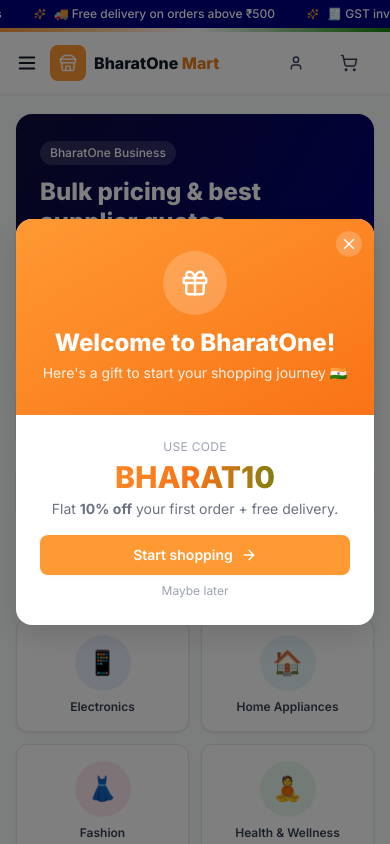
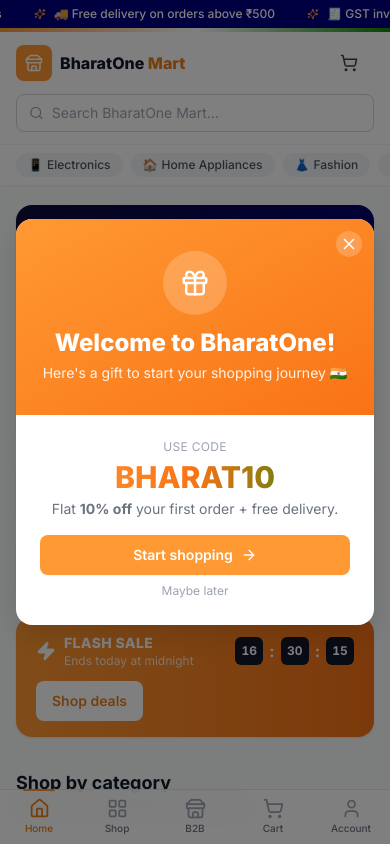
Before and after one commit to citrineglobalindia/bharatone-mart, a React (Vite) app: page / in a window 390 px wide. Shown: the top 844 px of the page. Built offline with nearby package versions, Linux system fonts and the light colour scheme.

Commit message:
Extraordinary mobile UX: bottom tab nav, swipeable carousel, sticky mobile buy bar, filter bottom-sheet, flash-sale countdown, glass header, scroll-to-top

```diff
--- /dev/null
+++ b/src/components/BottomNav.jsx
@@ -0,0 +1,41 @@
+import { Link, useLocation } from "react-router-dom";
+import { motion } from "framer-motion";
+import { Home, LayoutGrid, Store, ShoppingCart, User } from "lucide-react";
+import { useCart } from "../lib/store.jsx";
+
+const tabs = [
+  { to: "/", icon: Home, label: "Home" },
+  { to: "/category/electronics", icon: LayoutGrid, label: "Shop", match: "/category" },
+  { to: "/b2b", icon: Store, label: "B2B" },
+  { to: "/cart", icon: ShoppingCart, label: "Cart", badge: true },
+  { to: "/account", icon: User, label: "Account" },
+];
+
+export default function BottomNav() {
+  const { pathname } = useLocation();
+  const cart = useCart();
+  if (pathname.startsWith("/product/")) return null;
+
+  return (
+    <nav className="glass pb-safe fixed inset-x-0 bottom-0 z-40 border-t border-gray-200 md:hidden">
+      <div className="grid grid-cols-5">
+        {tabs.map((t) => {
+          const active = t.match ? pathname.startsWith(t.match) : pathname === t.to;
+          const Icon = t.icon;
+          return (
+            <Link key={t.label} to={t.to} className="relative flex flex-col items-center gap-0.5 py-2 text-[10px] font-medium">
+              {active && <motion.span layoutId="navpill" className="absolute -top-px h-0.5 w-8 rounded-full bg-saffron-500" />}
+              <span className="relative">
+                <Icon size={21} className={active ? "text-saffron-600" : "text-gray-400"} />
+                {t.badge && cart.count > 0 && (
+                  <span className="absolute -right-2 -top-1.5 grid h-4 min-w-4 place-items-center rounded-full bg-india-green px-1 text-[9px] font-bold text-white">{cart.count}</span>
+                )}
+              </span>
+              <span className={active ? "text-saffron-600" : "text-gray-500"}>{t.label}</span>
+            </Link>
+          );
+        })}
+      </div>
+    </nav>
+  );
+}
--- /dev/null
+++ b/src/components/FlashSale.jsx
@@ -0,0 +1,39 @@
+import { useEffect, useState } from "react";
+import { Link } from "react-router-dom";
+import { Zap } from "lucide-react";
+
+function useCountdown() {
+  const [t, setT] = useState(() => {
+    const end = new Date(); end.setHours(23, 59, 59, 999);
+    return Math.max(0, end - new Date());
+  });
+  useEffect(() => {
+    const id = setInterval(() => {
+      const end = new Date(); end.setHours(23, 59, 59, 999);
+      setT(Math.max(0, end - new Date()));
+    }, 1000);
+    return () => clearInterval(id);
+  }, []);
+  const h = Math.floor(t / 3.6e6), m = Math.floor((t % 3.6e6) / 6e4), s = Math.floor((t % 6e4) / 1000);
+  return [h, m, s].map((x) => String(x).padStart(2, "0"));
+}
+
+export default function FlashSale() {
+  const [h, m, s] = useCountdown();
+  const Box = ({ v }) => <span className="grid h-7 w-7 place-items-center rounded-md bg-gray-900 text-xs font-bold text-white tabular-nums">{v}</span>;
+  return (
+    <div className="flex flex-wrap items-center justify-between gap-3 rounded-2xl bg-gradient-to-r from-saffron-500 to-orange-500 px-5 py-4 text-white shadow-card">
+      <div className="flex items-center gap-2">
+        <Zap size={20} className="fill-white" />
+        <div>
+          <div className="text-sm font-extrabold uppercase tracking-wide">Flash Sale</div>
+          <div className="text-xs text-white/80">Ends today at midnight</div>
+        </div>
+      </div>
+      <div className="flex items-center gap-1.5">
+        <Box v={h} /><span className="font-bold">:</span><Box v={m} /><span className="font-bold">:</span><Box v={s} />
+      </div>
+      <Link to="/category/electronics" className="btn bg-white text-saffron-600 hover:bg-white/90">Shop deals</Link>
+    </div>
+  );
+}
--- a/src/components/HeroCarousel.jsx
+++ b/src/components/HeroCarousel.jsx
@@ -19,34 +19,32 @@
   const s = slides[i];
 
   return (
-    <div className="group relative h-64 overflow-hidden rounded-2xl shadow-card sm:h-80">
+    <div className="group relative h-60 overflow-hidden rounded-2xl shadow-card sm:h-80">
       <AnimatePresence custom={dir} mode="popLayout">
         <motion.div key={i} custom={dir}
+          drag="x" dragConstraints={{ left: 0, right: 0 }} dragElastic={0.35}
+          onDragEnd={(e, info) => { if (info.offset.x < -60) go(1); else if (info.offset.x > 60) go(-1); }}
           initial={{ opacity: 0, x: dir >= 0 ? 60 : -60 }} animate={{ opacity: 1, x: 0 }} exit={{ opacity: 0, x: dir >= 0 ? -60 : 60 }}
           transition={{ duration: 0.45, ease: "easeOut" }}
-          className="absolute inset-0 flex items-center justify-between gap-4 px-6 sm:px-14" style={{ backgroundImage: s.grad }}>
+          className="absolute inset-0 flex cursor-grab items-center justify-between gap-4 px-6 active:cursor-grabbing sm:px-14" style={{ backgroundImage: s.grad }}>
           <div className={s.dark ? "text-white" : "text-gray-900"}>
-            <motion.span initial={{ opacity: 0, y: 10 }} animate={{ opacity: 1, y: 0 }} transition={{ delay: 0.1 }}
-              className={`chip ${s.dark ? "bg-white/15 text-white" : "bg-white/70 text-gray-800"}`}>{s.tag}</motion.span>
-            <motion.h2 initial={{ opacity: 0, y: 14 }} animate={{ opacity: 1, y: 0 }} transition={{ delay: 0.18 }}
-              className="mt-3 max-w-md text-2xl font-extrabold leading-tight sm:text-4xl">{s.title}</motion.h2>
-            <motion.p initial={{ opacity: 0, y: 14 }} animate={{ opacity: 1, y: 0 }} transition={{ delay: 0.26 }}
-              className={`mt-2 max-w-sm text-sm ${s.dark ? "text-white/80" : "text-gray-600"}`}>{s.sub}</motion.p>
+            <motion.span initial={{ opacity: 0, y: 10 }} animate={{ opacity: 1, y: 0 }} transition={{ delay: 0.1 }} className={`chip ${s.dark ? "bg-white/15 text-white" : "bg-white/70 text-gray-800"}`}>{s.tag}</motion.span>
+            <motion.h2 initial={{ opacity: 0, y: 14 }} animate={{ opacity: 1, y: 0 }} transition={{ delay: 0.18 }} className="mt-2 max-w-md text-xl font-extrabold leading-tight sm:mt-3 sm:text-4xl">{s.title}</motion.h2>
+            <motion.p initial={{ opacity: 0, y: 14 }} animate={{ opacity: 1, y: 0 }} transition={{ delay: 0.26 }} className={`mt-1 max-w-sm text-xs sm:mt-2 sm:text-sm ${s.dark ? "text-white/80" : "text-gray-600"}`}>{s.sub}</motion.p>
             <motion.div initial={{ opacity: 0, y: 14 }} animate={{ opacity: 1, y: 0 }} transition={{ delay: 0.34 }}>
-              <Link to={s.to} className={`btn mt-5 text-white ${s.btn}`}>{s.cta} <ArrowRight size={16} /></Link>
+              <Link to={s.to} className={`btn mt-4 text-white sm:mt-5 ${s.btn}`}>{s.cta} <ArrowRight size={16} /></Link>
             </motion.div>
           </div>
-          <motion.img src={`${CDN}/${s.img}/1.webp`} alt="" initial={{ opacity: 0, scale: 0.8 }} animate={{ opacity: 1, scale: 1 }} transition={{ delay: 0.15 }}
-            className="hidden h-44 w-44 animate-float rounded-2xl bg-white/60 object-contain p-3 shadow-pop sm:block sm:h-60 sm:w-60" />
+          <motion.img src={`${CDN}/${s.img}/1.webp`} alt="" draggable={false} initial={{ opacity: 0, scale: 0.8 }} animate={{ opacity: 1, scale: 1 }} transition={{ delay: 0.15 }}
+            className="hidden h-32 w-32 animate-float rounded-2xl bg-white/60 object-contain p-3 shadow-pop xs:block sm:h-60 sm:w-60 sm:block" />
         </motion.div>
       </AnimatePresence>
 
-      <button onClick={() => go(-1)} aria-label="Previous" className="absolute left-3 top-1/2 z-10 grid h-9 w-9 -translate-y-1/2 place-items-center rounded-full bg-white/85 text-gray-700 shadow opacity-0 transition hover:bg-white group-hover:opacity-100"><ChevronLeft size={18} /></button>
-      <button onClick={() => go(1)} aria-label="Next" className="absolute right-3 top-1/2 z-10 grid h-9 w-9 -translate-y-1/2 place-items-center rounded-full bg-white/85 text-gray-700 shadow opacity-0 transition hover:bg-white group-hover:opacity-100"><ChevronRight size={18} /></button>
+      <button onClick={() => go(-1)} aria-label="Previous" className="absolute left-3 top-1/2 z-10 hidden h-9 w-9 -translate-y-1/2 place-items-center rounded-full bg-white/85 text-gray-700 shadow transition hover:bg-white group-hover:grid md:grid"><ChevronLeft size={18} /></button>
+      <button onClick={() => go(1)} aria-label="Next" className="absolute right-3 top-1/2 z-10 hidden h-9 w-9 -translate-y-1/2 place-items-center rounded-full bg-white/85 text-gray-700 shadow transition hover:bg-white group-hover:grid md:grid"><ChevronRight size={18} /></button>
       <div className="absolute bottom-3 left-1/2 z-10 flex -translate-x-1/2 gap-1.5">
         {slides.map((_, idx) => (
-          <button key={idx} onClick={() => setI([idx, idx > i ? 1 : -1])} aria-label={`Slide ${idx + 1}`}
-            className={`h-2 rounded-full transition-all ${idx === i ? "w-6 bg-gray-800" : "w-2 bg-gray-500/50"}`} />
+          <button key={idx} onClick={() => setI([idx, idx > i ? 1 : -1])} aria-label={`Slide ${idx + 1}`} className={`h-2 rounded-full transition-all ${idx === i ? "w-6 bg-gray-800" : "w-2 bg-gray-500/50"}`} />
         ))}
       </div>
     </div>
--- a/src/components/Layout.jsx
+++ b/src/components/Layout.jsx
@@ -5,6 +5,8 @@
 import Footer from "./Footer.jsx";
 import AnnouncementBar from "./AnnouncementBar.jsx";
 import WelcomeModal from "./WelcomeModal.jsx";
+import BottomNav from "./BottomNav.jsx";
+import ScrollTop from "./ScrollTop.jsx";
 
 export default function Layout() {
   const { pathname } = useLocation();
@@ -13,7 +15,7 @@
     <div className="flex min-h-screen flex-col">
       <AnnouncementBar />
       <Navbar />
-      <main className="flex-1">
+      <main className="flex-1 pb-16 md:pb-0">
         <AnimatePresence mode="wait">
           <motion.div key={pathname}
             initial={{ opacity: 0, y: 8 }} animate={{ opacity: 1, y: 0 }} exit={{ opacity: 0 }}
@@ -24,6 +26,8 @@
       </main>
       <Footer />
       <WelcomeModal />
+      <ScrollTop />
+      <BottomNav />
     </div>
   );
 }
--- a/src/components/Navbar.jsx
+++ b/src/components/Navbar.jsx
@@ -1,5 +1,5 @@
 import { Link, NavLink, useNavigate } from "react-router-dom";
-import { Search, ShoppingCart, User, Menu, MapPin, Store, LayoutGrid, X } from "lucide-react";
+import { Search, ShoppingCart, User, MapPin, Store, LayoutGrid } from "lucide-react";
 import { useState } from "react";
 import { motion, AnimatePresence } from "framer-motion";
 import { useCart } from "../lib/store.jsx";
@@ -9,7 +9,6 @@
   const cart = useCart();
   const nav = useNavigate();
   const [q, setQ] = useState("");
-  const [open, setOpen] = useState(false);
 
   const submit = (e) => {
     e.preventDefault();
@@ -17,14 +16,11 @@
   };
 
   return (
-    <header className="sticky top-0 z-40 bg-white shadow-sm">
+    <header className="glass sticky top-0 z-40 shadow-sm">
       <div className="h-1 w-full bg-gradient-to-r from-saffron-500 via-white to-india-green" />
       <div className="container-x flex items-center gap-3 py-3">
-        <button className="md:hidden" onClick={() => setOpen((v) => !v)} aria-label="Menu">
-          {open ? <X size={22} /> : <Menu size={22} />}
-        </button>
         <Link to="/" className="flex items-center gap-2">
-          <div className="grid h-9 w-9 place-items-center rounded-lg bg-saffron-500 text-white">
+          <div className="grid h-9 w-9 place-items-center rounded-lg bg-saffron-500 text-white shadow-sm">
             <Store size={18} />
           </div>
           <div className="leading-tight">
@@ -33,22 +29,15 @@
           </div>
         </Link>
 
-        <form onSubmit={submit} className="mx-2 hidden flex-1 items-center rounded-lg border border-gray-300 focus-within:border-saffron-500 md:flex">
-          <input
-            value={q}
-            onChange={(e) => setQ(e.target.value)}
-            placeholder="Search products, brands and categories…"
-            className="w-full rounded-lg px-3 py-2 text-sm outline-none"
-          />
+        <form onSubmit={submit} className="mx-2 hidden flex-1 items-center rounded-lg border border-gray-300 bg-white focus-within:border-saffron-500 md:flex">
+          <input value={q} onChange={(e) => setQ(e.target.value)} placeholder="Search products, brands and categories…" className="w-full rounded-lg bg-transparent px-3 py-2 text-sm outline-none" />
           <button className="px-3 text-gray-500" aria-label="Search"><Search size={18} /></button>
         </form>
 
         <div className="ml-auto flex items-center gap-1">
-          <NavLink to="/b2b" className="btn-ghost hidden text-sm sm:inline-flex">
-            <LayoutGrid size={16} /> B2B / Bulk
-          </NavLink>
+          <NavLink to="/b2b" className="btn-ghost hidden text-sm sm:inline-flex"><LayoutGrid size={16} /> B2B / Bulk</NavLink>
           <NavLink to="/seller" className="btn-ghost hidden text-sm lg:inline-flex">Sell</NavLink>
-          <NavLink to="/account" className="btn-ghost text-sm"><User size={16} /><span className="hidden sm:inline">Account</span></NavLink>
+          <NavLink to="/account" className="btn-ghost hidden text-sm md:inline-flex"><User size={16} /><span>Account</span></NavLink>
           <Link to="/cart" className="btn-ghost relative text-sm">
             <ShoppingCart size={18} />
             <AnimatePresence>
@@ -61,32 +50,31 @@
         </div>
       </div>
 
-      <nav className="hidden border-t border-gray-100 bg-white md:block">
+      {/* Mobile search */}
+      <form onSubmit={submit} className="container-x flex items-center gap-2 pb-3 md:hidden">
+        <div className="flex flex-1 items-center rounded-lg border border-gray-300 bg-white focus-within:border-saffron-500">
+          <Search size={16} className="ml-3 text-gray-400" />
+          <input value={q} onChange={(e) => setQ(e.target.value)} placeholder="Search BharatOne Mart…" className="w-full bg-transparent px-2 py-2 text-sm outline-none" />
+        </div>
+      </form>
+
+      <nav className="hidden border-t border-gray-100 bg-white/60 md:block">
         <div className="container-x flex items-center gap-1 overflow-x-auto py-2 text-sm">
           <span className="flex items-center gap-1 pr-2 text-xs text-gray-400"><MapPin size={13} /> Deliver to 500001</span>
           {categories.map((c) => (
-            <NavLink key={c.slug} to={`/category/${c.slug}`} className={({ isActive }) => `whitespace-nowrap rounded-md px-2.5 py-1 ${isActive ? "bg-saffron-50 text-saffron-700" : "text-gray-600 hover:bg-gray-100"}`}>
-              {c.name}
-            </NavLink>
+            <NavLink key={c.slug} to={`/category/${c.slug}`} className={({ isActive }) => `whitespace-nowrap rounded-md px-2.5 py-1 ${isActive ? "bg-saffron-50 text-saffron-700" : "text-gray-600 hover:bg-gray-100"}`}>{c.name}</NavLink>
           ))}
         </div>
       </nav>
 
-      {open && (
-        <div className="border-t border-gray-100 bg-white md:hidden">
-          <form onSubmit={submit} className="container-x flex items-center gap-2 py-3">
-            <input value={q} onChange={(e) => setQ(e.target.value)} placeholder="Search…" className="input" />
-            <button className="btn-primary"><Search size={16} /></button>
-          </form>
-          <div className="container-x grid grid-cols-2 gap-1 pb-3">
-            {categories.map((c) => (
-              <NavLink key={c.slug} to={`/category/${c.slug}`} onClick={() => setOpen(false)} className="rounded-md px-2 py-2 text-sm text-gray-700 hover:bg-gray-100">{c.emoji} {c.name}</NavLink>
-            ))}
-            <NavLink to="/b2b" onClick={() => setOpen(false)} className="rounded-md px-2 py-2 text-sm font-semibold text-india-navy">B2B / Bulk</NavLink>
-            <NavLink to="/seller" onClick={() => setOpen(false)} className="rounded-md px-2 py-2 text-sm font-semibold text-india-green">Sell on BharatOne</NavLink>
-          </div>
-        </div>
-      )}
+      {/* Mobile category chips */}
+      <div className="no-scrollbar flex gap-2 overflow-x-auto border-t border-gray-100 px-4 py-2 md:hidden">
+        {categories.map((c) => (
+          <NavLink key={c.slug} to={`/category/${c.slug}`} className={({ isActive }) => `flex shrink-0 items-center gap-1 rounded-full px-3 py-1 text-xs font-medium ${isActive ? "bg-saffron-500 text-white" : "bg-gray-100 text-gray-600"}`}>
+            <span>{c.emoji}</span> {c.name}
+          </NavLink>
+        ))}
+      </div>
     </header>
   );
 }
--- /dev/null
+++ b/src/components/ScrollTop.jsx
@@ -0,0 +1,23 @@
+import { useEffect, useState } from "react";
+import { AnimatePresence, motion } from "framer-motion";
+import { ArrowUp } from "lucide-react";
+
+export default function ScrollTop() {
+  const [show, setShow] = useState(false);
+  useEffect(() => {
+    const on = () => setShow(window.scrollY > 500);
+    window.addEventListener("scroll", on);
+    return () => window.removeEventListener("scroll", on);
+  }, []);
+  return (
+    <AnimatePresence>
+      {show && (
+        <motion.button initial={{ opacity: 0, scale: 0.6 }} animate={{ opacity: 1, scale: 1 }} exit={{ opacity: 0, scale: 0.6 }}
+          onClick={() => window.scrollTo({ top: 0, behavior: "smooth" })} aria-label="Scroll to top"
+          className="fixed bottom-20 right-4 z-40 grid h-11 w-11 place-items-center rounded-full bg-saffron-500 text-white shadow-pop hover:bg-saffron-600 md:bottom-6">
+          <ArrowUp size={20} />
+        </motion.button>
+      )}
+    </AnimatePresence>
+  );
+}
--- a/src/index.css
+++ b/src/index.css
@@ -23,22 +23,23 @@
   .chip { @apply inline-flex items-center gap-1 rounded-full px-2.5 py-1 text-xs font-medium; }
   .container-x { @apply mx-auto w-full max-w-7xl px-4 sm:px-6; }
   .gradient-text { @apply bg-gradient-to-r from-saffron-500 via-orange-500 to-india-green bg-clip-text text-transparent; }
+  .glass { @apply bg-white/80 backdrop-blur-md; }
 }
 
 @layer utilities {
-  .shimmer {
-    background: linear-gradient(90deg,#f1f1f4 25%,#e4e4e7 37%,#f1f1f4 63%);
-    background-size: 400% 100%;
-    animation: shimmer 1.4s ease infinite;
-  }
+  .shimmer { background: linear-gradient(90deg,#f1f1f4 25%,#e4e4e7 37%,#f1f1f4 63%); background-size: 400% 100%; animation: shimmer 1.4s ease infinite; }
   .animate-float { animation: float 6s ease-in-out infinite; }
   .animate-fadeup { animation: fadeup .6s ease both; }
   .marquee { animation: marquee 28s linear infinite; }
   .marquee:hover { animation-play-state: paused; }
+  .no-scrollbar::-webkit-scrollbar { display: none; }
+  .no-scrollbar { -ms-overflow-style: none; scrollbar-width: none; }
+  .pb-safe { padding-bottom: env(safe-area-inset-bottom); }
+  .bottom-safe { bottom: calc(env(safe-area-inset-bottom) + 0px); }
 }
 
 @keyframes shimmer { 0% { background-position: 100% 0; } 100% { background-position: -100% 0; } }
 @keyframes float { 0%,100% { transform: translateY(0); } 50% { transform: translateY(-10px); } }
 @keyframes fadeup { from { opacity: 0; transform: translateY(14px); } to { opacity: 1; transform: none; } }
 @keyframes marquee { from { transform: translateX(0); } to { transform: translateX(-50%); } }
-@keyframes ticker { from { transform: translateX(100%); } to { transform: translateX(-100%); } }
+@keyframes glow { 0%,100% { box-shadow: 0 0 0 0 rgba(255,153,51,.5); } 50% { box-shadow: 0 0 0 8px rgba(255,153,51,0); } }
--- a/src/pages/Home.jsx
+++ b/src/pages/Home.jsx
@@ -11,6 +11,7 @@
 import HeroCarousel from "../components/HeroCarousel.jsx";
 import QuickViewModal from "../components/QuickViewModal.jsx";
 import Reveal from "../components/Reveal.jsx";
+import FlashSale from "../components/FlashSale.jsx";
 
 const brands = ["Realme", "boAt", "Dell", "Samsung", "Prestige", "Puma", "Dabur", "Nykaa", "Milton", "Philips", "MuscleBlaze", "Fortune"];
 
@@ -37,6 +38,8 @@
         </div>
 
         {/* Categories */}
+        <div className="mt-5"><FlashSale /></div>
+
         <section className="py-8">
           <Reveal><SectionHeader title="Shop by category" sub="Browse across retail and wholesale" /></Reveal>
           <div className="grid grid-cols-2 gap-3 sm:grid-cols-4 lg:grid-cols-8">
--- a/src/pages/Product.jsx
+++ b/src/pages/Product.jsx
@@ -37,7 +37,7 @@
   const buy = () => { cart.add(p, qty); nav("/checkout"); };
 
   return (
-    <div className="container-x py-6">
+    <div className="container-x py-6 pb-28 md:pb-6">
       <div className="mb-4 text-sm text-gray-500">
         <Link to="/" className="hover:text-saffron-600">Home</Link> / <Link to={`/category/${p.category}`} className="hover:text-saffron-600">{p.categoryName}</Link> / <span className="text-gray-700">{p.brand}</span>
       </div>
@@ -151,6 +151,16 @@
         </section>
       )}
 
+      {/* Mobile sticky buy bar */}
+      <div className="glass pb-safe fixed inset-x-0 bottom-0 z-40 flex items-center gap-3 border-t border-gray-200 px-4 py-3 md:hidden">
+        <div className="shrink-0">
+          <div className="text-lg font-extrabold leading-none">{inr(p.price)}</div>
+          <div className="text-[11px] text-gray-400 line-through">{inr(p.mrp)}</div>
+        </div>
+        <button onClick={add} className="btn-outline flex-1 py-2.5"><ShoppingCart size={16} /> Add</button>
+        <button onClick={buy} className="btn-primary flex-1 py-2.5"><Zap size={16} /> Buy now</button>
+      </div>
+
       {rfq && <RfqModal product={p} onClose={() => setRfq(false)} />}
       <QuickViewModal product={qv} onClose={() => setQv(null)} onAdd={(pr) => { cart.add(pr, 1); toast("Added to cart", { type: "cart", sub: pr.name }); setQv(null); }} />
     </div>
```
Also changed, not shown: src/pages/Category.jsx (+39 -16 lines).
